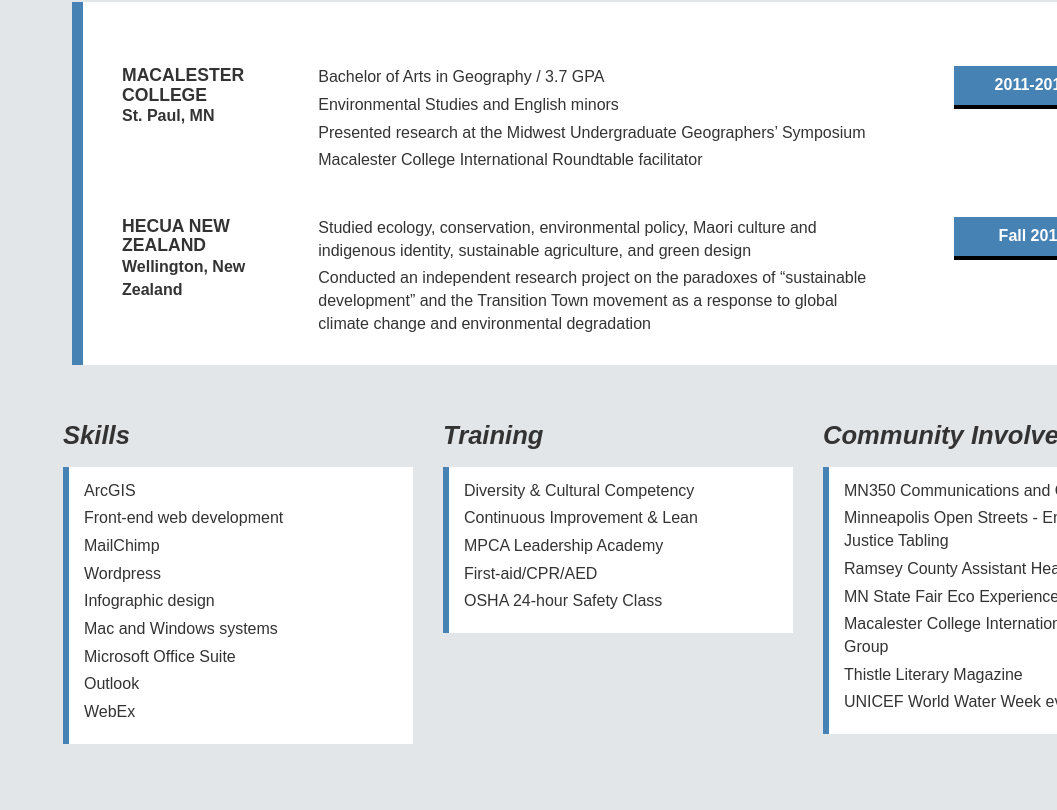
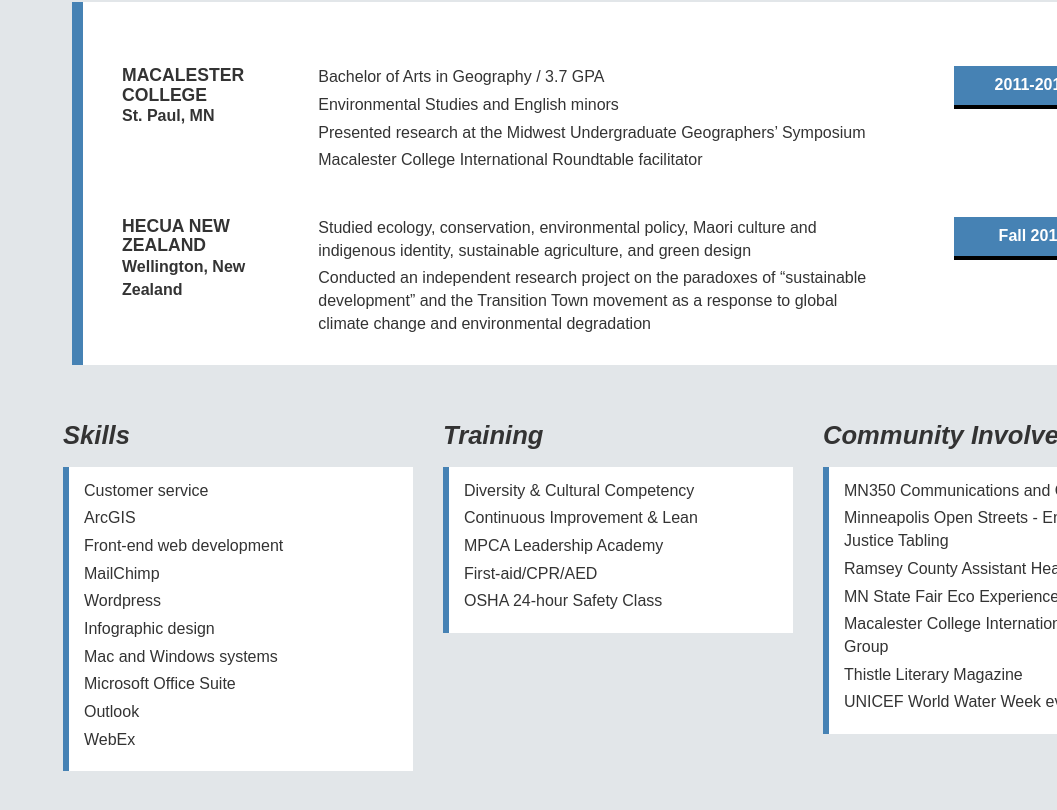
Before and after one commit to smaidl/smaidl-github.io, a plain HTML site: page resume.html in a window 1280 px wide. Shown: the part 1988-2798 px from the top of the page, without its empty margins (223-1280 px from the left). Drawn offline with Linux system fonts and the light colour scheme.

Commit message:
customer service
customer service

```diff
--- a/resume.html
+++ b/resume.html
@@ -274,6 +274,7 @@ Smartphone Compatible web template, free webdesigns for Nokia, Samsung, LG, Sony
 							<div class="lists">
 								<div class="sub grid1">
 									<ul>
+										<li>Customer service</li>
 										<li>ArcGIS</li>
 										<li>Front-end web development</li>
 										<li>MailChimp</li>
```
